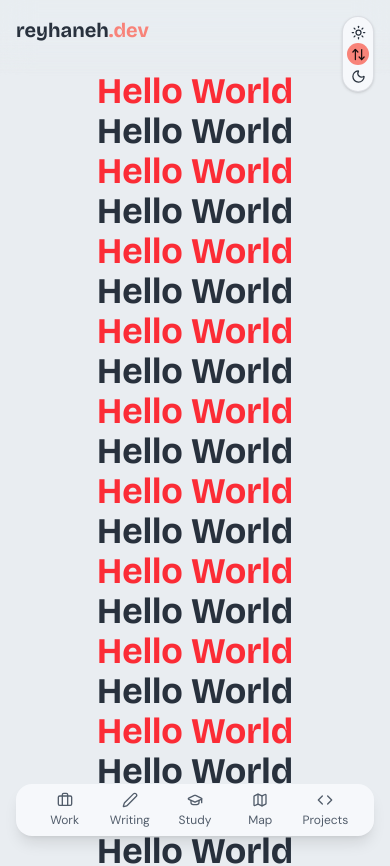
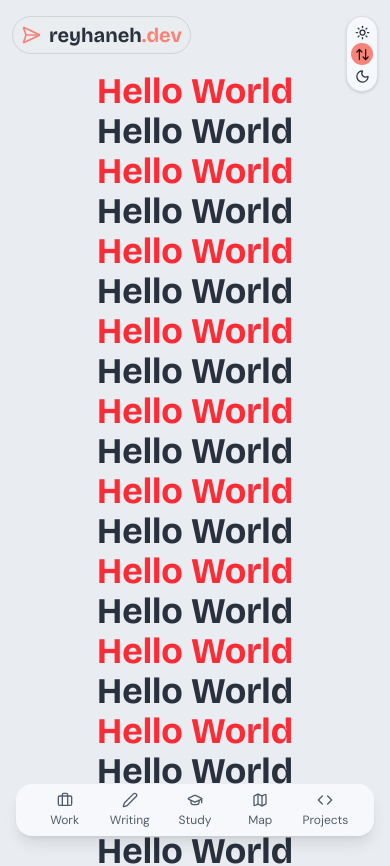
Before and after one commit to reyhaneh-k/reyhaneh.dev, a React (Vite) app: page / in a window 390 px wide. Shown: the top 866 px of the page. Built offline with nearby package versions, Linux system fonts and the light colour scheme.

Commit message:
feat(navbar): completes bottom navbar

```diff
--- a/src/hooks/useScroll/useScroll.ts
+++ b/src/hooks/useScroll/useScroll.ts
@@ -11,7 +11,7 @@ import { SCROLL_STATUS } from "./index.type";
 const THROTTLE_TIME = 200;
 const TOP_THRESHOLD = 8;
 
-const useScroll = () => {
+const useScrollIndications = () => {
   const [scrollStatus, setScrollStatus] = useState<
     SCROLL_STATUS | undefined
   >(undefined);
@@ -65,4 +65,4 @@ const useScroll = () => {
 
   return { scrollStatus, isAtTop };
 };
-export { useScroll };
+export { useScrollIndications };
--- a/src/layouts/rootLayout/RootLayout.tsx
+++ b/src/layouts/rootLayout/RootLayout.tsx
@@ -1,13 +1,15 @@
 import { Outlet } from "@tanstack/react-router";
+import { motion, useScroll } from "motion/react";
 
-import { useScroll } from "@/hooks/useScroll/useScroll";
+import { useScrollIndications } from "@/hooks/useScroll/useScroll";
 import { cn } from "@/utils/classname";
 
 import BottomNavBar from "./components/bottomNavBar/BottomNavBar";
 import TopNavbar from "./components/topNavBar/TopNavbar";
 
 const RootLayout = () => {
-  const { scrollStatus, isAtTop } = useScroll();
+  const { scrollStatus, isAtTop } = useScrollIndications();
+  const { scrollYProgress } = useScroll();
   const compact = !isAtTop;
 
   return (
@@ -18,10 +20,15 @@ const RootLayout = () => {
         "pt-16 md:pt-20 lg:pt-24"
       )}
     >
+      <motion.div
+        aria-hidden
+        className="bg-accent fixed inset-x-0 top-0 z-40 h-1 w-full"
+        style={{ scaleX: scrollYProgress, originX: 0 }}
+      />
       <TopNavbar
         compact={compact}
         scrollStatus={scrollStatus}
-        className="fixed top-0 z-3"
+        className="fixed z-3"
       />
 
       <Outlet />
--- a/src/layouts/rootLayout/components/bottomNavBar/BottomNavBar.tsx
+++ b/src/layouts/rootLayout/components/bottomNavBar/BottomNavBar.tsx
@@ -59,7 +59,7 @@ const BottomNavBar = ({ className }: BottomNavBarProps) => {
           "2xs:px-6 xs:px-8 px-0 py-2 sm:px-10"
         )}
       >
-        <motion.div
+        <div
           aria-hidden
           className={cn(
             "bg-surface absolute inset-0",
@@ -68,7 +68,8 @@ const BottomNavBar = ({ className }: BottomNavBarProps) => {
             "[--mask-w:calc(1.7*(--spacing(10)))]",
             "xs:[--mask-w:calc(1.7*(--spacing(12)))]",
             "[--mask-h:calc(var(--mask-w)*48/80)]", // maskX = centerX - maskW/2
-            "[--mask-x:calc(var(--center-x)-var(--mask-w)/2)]"
+            "[--mask-x:calc(var(--center-x)-var(--mask-w)/2)]",
+            "ease-spring-snappy transition-[mask-position,-webkit-mask-position] duration-500"
           )}
           style={{
             ["--center-x" as string]:
@@ -84,14 +85,11 @@ const BottomNavBar = ({ className }: BottomNavBarProps) => {
             WebkitMaskRepeat: "no-repeat, no-repeat",
             maskSize: `var(--mask-w) var(--mask-h), 100% 100%`,
             WebkitMaskSize: `var(--mask-w) var(--mask-h), 100% 100%`,
+            maskPosition: `var(--mask-x) 0px, 0% 0%`,
+            WebkitMaskPosition: "var(--mask-x) 0px, 0% 0%",
             maskComposite: "exclude",
             WebkitMaskComposite: "xor",
           }}
-          animate={{
-            maskPosition: `var(--mask-x) 0px, 0% 0%`,
-            maskSize: `var(--mask-w) var(--mask-h), 100% 100%`,
-          }}
-          transition={SPRING}
         />
         {NAV_LINKS.map((link) => {
           const Icon = link.icon;
--- a/src/layouts/rootLayout/components/topNavBar/TopNavbar.tsx
+++ b/src/layouts/rootLayout/components/topNavBar/TopNavbar.tsx
@@ -1,11 +1,16 @@
 import { Link } from "@tanstack/react-router";
+import { SendHorizontalIcon } from "lucide-react";
 import { motion } from "motion/react";
 
 import { ThemeSwitch } from "@/components/ui/themeSwitch/ThemeSwitch";
 import { SCROLL_STATUS } from "@/hooks/useScroll/index.type";
 import { cn } from "@/utils/classname";
 
-import { NAV_LINKS, ROOT_LINK } from "./index.consts";
+import {
+  NAV_LINKS,
+  ROOT_LINK,
+  SPRING,
+} from "./index.consts";
 import { type TopNavBarProps } from "./index.type";
 
 const TopNavbar = ({
@@ -16,31 +21,29 @@ const TopNavbar = ({
   return (
     <motion.nav
       className={cn(
-        "w-full",
-        "[--padding-custom:calc(4px*4)] md:[--padding-custom:calc(2px*4)] lg:[--padding-custom:calc(4px*4)]",
-        "[--padding-compact:calc(4px*4)] md:[--padding-compact:calc(1px*4)] lg:[--padding-compact:calc(2px*4)]",
+        "fixed mx-0 md:mx-auto",
+        "h-fit bg-transparent md:w-fit md:rounded-full",
+        "[--offset-custom:calc(0px*4)] md:[--offset-custom:calc(2px*4)] lg:[--offset-custom:calc(4px*4)]",
+        "[--offset-compact:calc(0px*4)] md:[--offset-compact:calc(1px*4)] lg:[--offset-compact:calc(2px*4)]",
         className
       )}
       initial={false}
       animate={{
-        padding: compact
-          ? "var(--padding-compact)"
-          : "var(--padding-custom)",
+        inset: compact
+          ? "var(--offset-compact)"
+          : "var(--offset-custom)",
       }}
-      transition={{
-        type: "spring",
-        stiffness: 120,
-      }}
+      transition={SPRING}
     >
-      <div
+      {/* <div
         aria-hidden
         className={cn(
           "pointer-events-none absolute inset-x-0 -inset-y-4 -z-1",
-          "bg-canvas/30 backdrop-blur-lg",
+          "bg-transparent backdrop-blur-lg backdrop-saturate-50",
           "mask-b-from-50% mask-b-to-100%",
           "block md:hidden"
         )}
-      />
+      /> */}
       <motion.ol
         className={cn(
           "relative flex gap-6 text-center md:gap-4 lg:gap-6",
@@ -49,21 +52,16 @@ const TopNavbar = ({
           "items-start justify-between md:items-baseline md:justify-center",
           "w-full text-sm md:mx-auto md:w-fit md:rounded-full",
           "md:border-border border-transparent md:border",
-          "md:py-4",
-          "[--padding-custom:0px] md:[--padding-custom:calc(28px*4)] lg:[--padding-custom:calc(40px*4)]",
-          "[--padding-compact:0px] md:[--padding-compact:calc(28px*4)] lg:[--padding-compact:calc(32px*4)]"
+          "[--padding-custom:calc(3px*4)] md:[--padding-custom:calc(28px*4)] lg:[--padding-custom:calc(40px*4)]",
+          "[--padding-compact:calc(3px*4)] md:[--padding-compact:calc(28px*4)] lg:[--padding-compact:calc(32px*4)]",
+          "py-4"
         )}
         animate={{
           paddingInline: compact
             ? "var(--padding-compact)"
             : "var(--padding-custom)",
         }}
-        transition={{
-          type: "spring",
-          stiffness: 120,
-          damping: 20,
-          mass: 0.8,
-        }}
+        transition={SPRING}
       >
         {NAV_LINKS.slice(0, 3).map((link) => (
           <li
@@ -82,13 +80,29 @@ const TopNavbar = ({
         <li
           className={cn(
             "font-display text-xl font-bold md:mx-3",
-            "transition-transform duration-100 ease-linear hover:-translate-y-0.5 hover:scale-105"
+            "transition-transform duration-100 ease-linear md:hover:-translate-y-0.5 md:hover:scale-105"
           )}
         >
-          <Link to={ROOT_LINK.to}>
-            <span>{ROOT_LINK.label[0]}</span>
-            <span className="text-accent">
-              {ROOT_LINK.label[1]}
+          <Link
+            to={ROOT_LINK.to}
+            className={cn(
+              "flex items-center gap-2",
+              "border-border rounded-full border p-1 px-2",
+              "backdrop-blur-lg backdrop-saturate-50",
+              "md:rounded-none md:border-0 md:p-0 md:backdrop-filter-none"
+            )}
+          >
+            <SendHorizontalIcon
+              className={cn(
+                "size-5",
+                "text-accent inline md:hidden"
+              )}
+            />
+            <span>
+              <span>{ROOT_LINK.label[0]}</span>
+              <span className="text-accent">
+                {ROOT_LINK.label[1]}
+              </span>
             </span>
           </Link>
         </li>
@@ -109,7 +123,7 @@ const TopNavbar = ({
 
         <motion.div
           className={cn(
-            "absolute right-0 md:top-1/2 md:right-4 md:-translate-y-1/2",
+            "absolute right-3 md:top-1/2 md:right-4 md:-translate-y-1/2",
             "[--x-translate:150%] md:[--x-translate:0%]"
           )}
           animate={{
@@ -118,12 +132,7 @@ const TopNavbar = ({
                 ? "var(--x-translate)"
                 : "0%",
           }}
-          transition={{
-            type: "spring",
-            stiffness: 200,
-            damping: 15,
-            bounce: 0.25,
-          }}
+          transition={SPRING}
         >
           <ThemeSwitch />
         </motion.div>
--- a/src/layouts/rootLayout/components/topNavBar/index.consts.ts
+++ b/src/layouts/rootLayout/components/topNavBar/index.consts.ts
@@ -38,4 +38,10 @@ const ROOT_LINK = {
   to: indexRoute.to,
 };
 
-export { NAV_LINKS, ROOT_LINK };
+const SPRING = {
+  type: "spring",
+  stiffness: 200,
+  damping: 15,
+  bounce: 0.25,
+} as const;
+export { NAV_LINKS, ROOT_LINK, SPRING };
--- a/src/styles/index.css
+++ b/src/styles/index.css
@@ -86,6 +86,121 @@
   --breakpoint-2xs: 20rem;
 }
 
+@theme {
+  --ease-spring-snappy: linear(
+    0,
+    0.2375,
+    0.5904,
+    0.8358,
+    0.9599,
+    1.0061,
+    1.0152,
+    1.0116,
+    1.0062,
+    1.0025,
+    1.0006,
+    0.9999,
+    1
+  );
+  --ease-spring: linear(
+    0,
+    0.0942,
+    0.2989,
+    0.5275,
+    0.73,
+    0.8839,
+    0.9858,
+    1.0425,
+    1.0655,
+    1.0666,
+    1.0558,
+    1.0405,
+    1.0255,
+    1.0131,
+    1.0043,
+    0.9989,
+    0.9962,
+    1
+  );
+  --ease-spring-soft: linear(
+    0,
+    0.0332,
+    0.1241,
+    0.2583,
+    0.4207,
+    0.5967,
+    0.7729,
+    0.9379,
+    1.0826,
+    1.2006,
+    1.2883,
+    1.3445,
+    1.3701,
+    1.3679,
+    1.3423,
+    1.2983,
+    1.2415,
+    1.1774,
+    1.1113,
+    1.0477,
+    0.9904,
+    0.9421,
+    0.9047,
+    0.8789,
+    0.8648,
+    0.8615,
+    0.8677,
+    0.8815,
+    0.9009,
+    0.9239,
+    0.9485,
+    0.9727,
+    0.9952,
+    1.0146,
+    1.0303,
+    1.0417,
+    1.0487,
+    1.0515,
+    1.0506,
+    1.0465,
+    1.0401,
+    1.032,
+    1.023,
+    1.0138,
+    1.0051,
+    0.9974,
+    0.9909,
+    0.986,
+    0.9828,
+    0.9811,
+    0.9809,
+    0.9819,
+    0.984,
+    0.9868,
+    0.99,
+    0.9935,
+    0.9968,
+    0.9998,
+    1.0025,
+    1.0045,
+    1.006,
+    1.0069,
+    1.0072,
+    1.0069,
+    1.0063,
+    1.0054,
+    1.0042,
+    1.003,
+    1.0017,
+    1.0005,
+    0.9995,
+    0.9986,
+    0.998,
+    0.9976,
+    1
+  );
+}
+
 :root {
   color-scheme: light;
 
```
